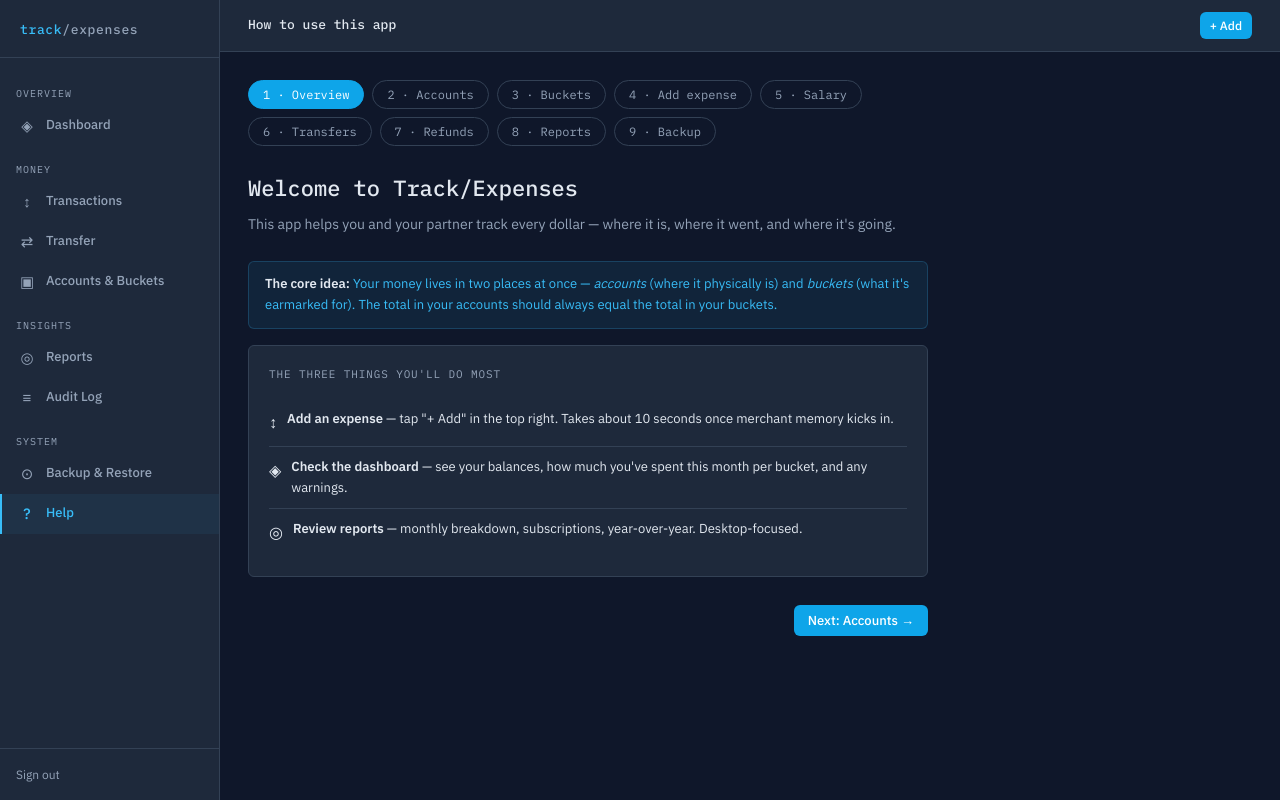
After one commit to pog4333/expense-tracker, a FastAPI app: template app/templates/help/index.html in a window 1280 px wide. The commit adds this page. Run offline with FastAPI, Linux system fonts and the light colour scheme; the template is opened without the code that fills it, so the values that code supplies are empty.

Commit message:
feat: multi-tenant households + help guide

```diff
--- a/app/main.py
+++ b/app/main.py
@@ -1,8 +1,8 @@
 from fastapi import FastAPI, Request
 from fastapi.staticfiles import StaticFiles
 from fastapi.templating import Jinja2Templates
-from app.routers import auth_routes, dashboard, transactions, accounts, reports, backup
-from app.routers import adjustments
+from app.routers import auth_routes, dashboard, transactions, accounts, reports, backup, adjustments
+from app.routers import help
 from app.config import DEBUG
 
 app = FastAPI(title="Expense Tracker", debug=DEBUG)
@@ -16,6 +16,7 @@ app.include_router(accounts.router)
 app.include_router(adjustments.router)
 app.include_router(reports.router)
 app.include_router(backup.router)
+app.include_router(help.router)
 
 @app.exception_handler(404)
 async def not_found(request: Request, exc):
--- a/app/templates/base.html
+++ b/app/templates/base.html
@@ -116,6 +116,7 @@
     <a href="/reports/audit" class="nav-item {% if 'audit' in request.url.path %}active{% endif %}"><span class="icon">≡</span> Audit Log</a>
     <div class="nav-section">System</div>
     <a href="/backup/" class="nav-item {% if '/backup' in request.url.path %}active{% endif %}"><span class="icon">⊙</span> Backup &amp; Restore</a>
+    <a href="/help/" class="nav-item {% if '/help' in request.url.path %}active{% endif %}"><span class="icon">?</span> Help</a>
   </nav>
   <div class="sidebar-footer">
     {% if request.state is defined and request.state.user is defined %}<strong>{{ request.state.user.display_name }}</strong>{% endif %}
--- /dev/null
+++ b/app/templates/help/index.html
@@ -0,0 +1,253 @@
+{% extends "base.html" %}
+{% block title %}Help{% endblock %}
+{% block page_title %}How to use this app{% endblock %}
+{% block topbar_actions %}{% endblock %}
+
+{% block head %}
+<style>
+.step-nav { display:flex; gap:8px; flex-wrap:wrap; margin-bottom:24px; }
+.step-btn { padding:6px 14px; border-radius:20px; font-size:12px; font-family:var(--mono); cursor:pointer; border:1px solid var(--border); background:transparent; color:var(--muted); transition:all .15s; }
+.step-btn.active { background:var(--accent2); border-color:var(--accent2); color:#fff; }
+.step-panel { display:none; }
+.step-panel.active { display:block; }
+.step-header { font-family:var(--mono); font-size:22px; font-weight:500; color:var(--text); margin-bottom:8px; }
+.step-sub { font-size:14px; color:var(--muted); margin-bottom:24px; line-height:1.7; }
+.tip { background:rgba(56,189,248,.08); border:1px solid rgba(56,189,248,.2); border-radius:var(--radius); padding:12px 16px; font-size:13px; color:var(--accent); margin-bottom:16px; }
+.tip strong { color:var(--text); }
+.do-item { display:flex; gap:10px; align-items:flex-start; padding:10px 0; border-bottom:1px solid var(--border); font-size:13px; }
+.do-item:last-child { border-bottom:none; }
+.do-icon { font-size:16px; margin-top:1px; flex-shrink:0; }
+.nav-row { display:flex; justify-content:space-between; margin-top:28px; }
+.screen { background:var(--bg3); border:1px solid var(--border); border-radius:var(--radius); padding:16px; margin-bottom:16px; font-size:13px; }
+.screen-label { font-family:var(--mono); font-size:10px; letter-spacing:.08em; text-transform:uppercase; color:var(--muted); margin-bottom:8px; }
+.kbd { display:inline-block; background:var(--bg3); border:1px solid var(--border); border-radius:4px; padding:1px 6px; font-family:var(--mono); font-size:11px; color:var(--text); }
+</style>
+{% endblock %}
+
+{% block content %}
+<div style="max-width:680px">
+
+  <div class="step-nav" id="step-nav">
+    <button class="step-btn active" onclick="goTo(0)">1 · Overview</button>
+    <button class="step-btn" onclick="goTo(1)">2 · Accounts</button>
+    <button class="step-btn" onclick="goTo(2)">3 · Buckets</button>
+    <button class="step-btn" onclick="goTo(3)">4 · Add expense</button>
+    <button class="step-btn" onclick="goTo(4)">5 · Salary</button>
+    <button class="step-btn" onclick="goTo(5)">6 · Transfers</button>
+    <button class="step-btn" onclick="goTo(6)">7 · Refunds</button>
+    <button class="step-btn" onclick="goTo(7)">8 · Reports</button>
+    <button class="step-btn" onclick="goTo(8)">9 · Backup</button>
+  </div>
+
+  <!-- 1: Overview -->
+  <div class="step-panel active" id="panel-0">
+    <div class="step-header">Welcome to Track/Expenses</div>
+    <div class="step-sub">This app helps you and your partner track every dollar — where it is, where it went, and where it's going.</div>
+
+    <div class="tip"><strong>The core idea:</strong> Your money lives in two places at once — <em>accounts</em> (where it physically is) and <em>buckets</em> (what it's earmarked for). The total in your accounts should always equal the total in your buckets.</div>
+
+    <div class="card mt-16">
+      <div class="card-title">The three things you'll do most</div>
+      <div class="do-item"><span class="do-icon">↕</span><div><strong>Add an expense</strong> — tap "+ Add" in the top right. Takes about 10 seconds once merchant memory kicks in.</div></div>
+      <div class="do-item"><span class="do-icon">◈</span><div><strong>Check the dashboard</strong> — see your balances, how much you've spent this month per bucket, and any warnings.</div></div>
+      <div class="do-item"><span class="do-icon">◎</span><div><strong>Review reports</strong> — monthly breakdown, subscriptions, year-over-year. Desktop-focused.</div></div>
+    </div>
+    <div class="nav-row"><span></span><button class="btn btn-primary" onclick="goTo(1)">Next: Accounts →</button></div>
+  </div>
+
+  <!-- 2: Accounts -->
+  <div class="step-panel" id="panel-1">
+    <div class="step-header">Accounts</div>
+    <div class="step-sub">An account is a real bank account or card. Set each one up with its current balance — exactly what your bank app shows today.</div>
+
+    <div class="screen">
+      <div class="screen-label">Accounts & Buckets page</div>
+      <div class="do-item"><span class="do-icon">+</span><div>Click <strong>+ Account</strong> → enter name, type, and current balance.</div></div>
+      <div class="do-item"><span class="do-icon">$</span><div>The balance you enter is your starting point. Every transaction after this will adjust it automatically.</div></div>
+      <div class="do-item"><span class="do-icon">💳</span><div><strong>Credit cards:</strong> enter your current balance as a negative number if you owe money (e.g. <span class="kbd">-450.00</span>). The card balance drops when you swipe, and resets when you pay the bill.</div></div>
+    </div>
+
+    <div class="tip"><strong>Adjust balance</strong> is there for when things don't add up. It requires a reason and creates an audit trail — use it whenever your balance drifts from reality.</div>
+
+    <div class="nav-row">
+      <button class="btn btn-ghost" onclick="goTo(0)">← Back</button>
+      <button class="btn btn-primary" onclick="goTo(2)">Next: Buckets →</button>
+    </div>
+  </div>
+
+  <!-- 3: Buckets -->
+  <div class="step-panel" id="panel-2">
+    <div class="step-header">Buckets</div>
+    <div class="step-sub">A bucket is a category of intention — not a bank account, but a mental slot for your money. "Essential expenses", "Fun", "Savings" etc.</div>
+
+    <div class="card">
+      <div class="card-title">Key rule</div>
+      <div style="font-size:13px;line-height:1.8">
+        <strong>Sum of all account balances = Sum of all bucket balances</strong><br>
+        <span class="text-muted">The dashboard shows a red warning if this ever breaks. Use "Adjust balance" to fix it.</span>
+      </div>
+    </div>
+
+    <div class="screen mt-16">
+      <div class="screen-label">Setting up buckets</div>
+      <div class="do-item"><span class="do-icon">▣</span><div>Default buckets (Essential, Fun, Savings etc.) are already created. Rename them to fit your life.</div></div>
+      <div class="do-item"><span class="do-icon">%</span><div>Set <strong>Salary allocation rules</strong> — when you enter a salary deposit, the app automatically splits it across your buckets by these percentages. Must add to 100%.</div></div>
+      <div class="do-item"><span class="do-icon">◎</span><div>Add <strong>Savings goals</strong> to track progress toward a target (e.g. "Emergency fund — $10,000").</div></div>
+    </div>
+
+    <div class="nav-row">
+      <button class="btn btn-ghost" onclick="goTo(1)">← Back</button>
+      <button class="btn btn-primary" onclick="goTo(3)">Next: Adding expenses →</button>
+    </div>
+  </div>
+
+  <!-- 4: Add expense -->
+  <div class="step-panel" id="panel-3">
+    <div class="step-header">Adding an expense</div>
+    <div class="step-sub">Tap "+ Add" from anywhere. The form remembers merchants you've used before and fills in the details automatically.</div>
+
+    <div class="screen">
+      <div class="screen-label">Add expense form</div>
+      <div class="do-item"><span class="do-icon">1</span><div><strong>Start typing the merchant name</strong> — suggestions appear after 2 characters. Tap one to auto-fill category, account, and bucket.</div></div>
+      <div class="do-item"><span class="do-icon">2</span><div><strong>Enter the amount</strong> — always positive. The app knows it's an expense.</div></div>
+      <div class="do-item"><span class="do-icon">3</span><div><strong>Check the date</strong> — defaults to today. Change it for backdated entries.</div></div>
+      <div class="do-item"><span class="do-icon">4</span><div><strong>Confirm account, bucket, category</strong> — auto-filled from merchant memory, but you can change any of them.</div></div>
+      <div class="do-item"><span class="do-icon">5</span><div><strong>Save</strong> — the account and bucket balances update instantly.</div></div>
+    </div>
+
+    <div class="tip"><strong>Split transactions:</strong> After saving, open the transaction and tap "Split" to divide it across multiple buckets or categories. The amounts must add up exactly to the original.</div>
+
+    <div class="nav-row">
+      <button class="btn btn-ghost" onclick="goTo(2)">← Back</button>
+      <button class="btn btn-primary" onclick="goTo(4)">Next: Salary →</button>
+    </div>
+  </div>
+
+  <!-- 5: Salary -->
+  <div class="step-panel" id="panel-4">
+    <div class="step-header">Adding a salary</div>
+    <div class="step-sub">Salary is special — it doesn't just credit your account, it also distributes the money across your buckets automatically.</div>
+
+    <div class="screen">
+      <div class="screen-label">How to enter salary</div>
+      <div class="do-item"><span class="do-icon">1</span><div>Tap <strong>+ Add</strong> as usual.</div></div>
+      <div class="do-item"><span class="do-icon">2</span><div>Enter merchant name (e.g. "Employer"), amount, and the account it was deposited into.</div></div>
+      <div class="do-item"><span class="do-icon">3</span><div>Check the <strong>"This is a salary deposit"</strong> checkbox at the bottom.</div></div>
+      <div class="do-item"><span class="do-icon">4</span><div>Save — the account balance goes up by the full amount, and each bucket gets its allocated percentage automatically.</div></div>
+    </div>
+
+    <div class="tip"><strong>Example:</strong> $5,000 salary with 40% Essential, 20% Short Term Savings, 20% Long Term, 15% Fun, 5% Charity → Essential gets $2,000, Short Term gets $1,000, and so on.</div>
+
+    <div class="nav-row">
+      <button class="btn btn-ghost" onclick="goTo(3)">← Back</button>
+      <button class="btn btn-primary" onclick="goTo(5)">Next: Transfers →</button>
+    </div>
+  </div>
+
+  <!-- 6: Transfers -->
+  <div class="step-panel" id="panel-5">
+    <div class="step-header">Transfers</div>
+    <div class="step-sub">Use Transfer to move money between accounts or between buckets — without it counting as income or expense.</div>
+
+    <div class="card">
+      <div class="card-title">Three types of transfer</div>
+      <div class="do-item"><span class="do-icon">⇄</span><div><strong>Between accounts</strong> — moving money from savings to checking, for example.</div></div>
+      <div class="do-item"><span class="do-icon">💳</span><div><strong>Pay credit card bill</strong> — this is how you pay off your card. Money leaves your bank account and zeroes out the card balance.</div></div>
+      <div class="do-item"><span class="do-icon">▣</span><div><strong>Between buckets</strong> — reallocating money without moving it physically. E.g. moving $200 from Fun to Short Term Savings.</div></div>
+    </div>
+
+    <div class="tip"><strong>Credit card rule:</strong> When you swipe your card, the expense debits your bucket immediately. When you pay the bill, use a credit card transfer — this moves the money from your bank account to the card. Never enter a card payment as an expense.</div>
+
+    <div class="nav-row">
+      <button class="btn btn-ghost" onclick="goTo(4)">← Back</button>
+      <button class="btn btn-primary" onclick="goTo(6)">Next: Refunds →</button>
+    </div>
+  </div>
+
+  <!-- 7: Refunds -->
+  <div class="step-panel" id="panel-6">
+    <div class="step-header">Refunds</div>
+    <div class="step-sub">When you return something or request a refund, the app tracks it in two stages — requested and confirmed.</div>
+
+    <div class="screen">
+      <div class="screen-label">How refunds work</div>
+      <div class="do-item"><span class="do-icon">1</span><div>Find the original expense in Transactions.</div></div>
+      <div class="do-item"><span class="do-icon">2</span><div>Tap <strong>Refund</strong> → <strong>Mark pending</strong> — this flags it as awaiting a refund. The money hasn't come back yet.</div></div>
+      <div class="do-item"><span class="do-icon">3</span><div>When the money actually arrives in your account, tap <strong>Confirm</strong> — enter the date and amount received.</div></div>
+      <div class="do-item"><span class="do-icon">4</span><div>The app creates an income transaction that credits both the account and the original bucket the money came from.</div></div>
+    </div>
+
+    <div class="tip"><strong>Pending refunds</strong> appear as a warning banner on the dashboard so you never forget to follow up.</div>
+
+    <div class="nav-row">
+      <button class="btn btn-ghost" onclick="goTo(5)">← Back</button>
+      <button class="btn btn-primary" onclick="goTo(7)">Next: Reports →</button>
+    </div>
+  </div>
+
+  <!-- 8: Reports -->
+  <div class="step-panel" id="panel-7">
+    <div class="step-header">Reports</div>
+    <div class="step-sub">Reports are best on desktop. They give you a full picture of your spending patterns over time.</div>
+
+    <div class="card">
+      <div class="card-title">What's in reports</div>
+      <div class="do-item"><span class="do-icon">◎</span><div><strong>Monthly breakdown</strong> — spending by category, every month.</div></div>
+      <div class="do-item"><span class="do-icon">↻</span><div><strong>Subscriptions detected</strong> — the app automatically spots recurring charges with a consistent amount.</div></div>
+      <div class="do-item"><span class="do-icon">→</span><div><strong>Forecast</strong> — estimated next month's spending based on your last 6 months of history.</div></div>
+      <div class="do-item"><span class="do-icon">↑</span><div><strong>Year-over-year</strong> — compare this month to the same month last year.</div></div>
+      <div class="do-item"><span class="do-icon">↓</span><div><strong>Export CSV</strong> — downloads a zip with all your data. Use this for your weekly backup.</div></div>
+      <div class="do-item"><span class="do-icon">≡</span><div><strong>Audit log</strong> — every insert, edit, and delete, with timestamps. Hidden from normal use.</div></div>
+    </div>
+
+    <div class="nav-row">
+      <button class="btn btn-ghost" onclick="goTo(6)">← Back</button>
+      <button class="btn btn-primary" onclick="goTo(8)">Next: Backup →</button>
+    </div>
+  </div>
+
+  <!-- 9: Backup -->
+  <div class="step-panel" id="panel-8">
+    <div class="step-header">Backup & Restore</div>
+    <div class="step-sub">Your data lives in Supabase which takes its own daily backups. But you can also download your own copy anytime.</div>
+
+    <div class="screen">
+      <div class="screen-label">Backup</div>
+      <div class="do-item"><span class="do-icon">↓</span><div>Go to <strong>Backup & Restore</strong> → <strong>Download backup</strong> → saves a .zip with all your transactions, accounts, and buckets as CSV files.</div></div>
+      <div class="do-item"><span class="do-icon">📧</span><div>A weekly backup is emailed to you automatically once email is configured.</div></div>
+    </div>
+
+    <div class="screen">
+      <div class="screen-label">Restore</div>
+      <div class="do-item"><span class="do-icon">↑</span><div>Upload a .zip previously downloaded from this app.</div></div>
+      <div class="do-item"><span class="do-icon">⚠</span><div><strong>All-or-nothing</strong> — if any row in the file fails, nothing is imported. You'll see a clear error message explaining what went wrong.</div></div>
+      <div class="do-item"><span class="do-icon">≡</span><div>Every restore attempt is logged in the import history table, whether it succeeded or failed.</div></div>
+    </div>
+
+    <div class="tip"><strong>You're all set.</strong> Start by adding your accounts with real balances, set your bucket allocations, then enter your first transaction.</div>
+
+    <div class="nav-row">
+      <button class="btn btn-ghost" onclick="goTo(7)">← Back</button>
+      <a href="/" class="btn btn-primary">Go to dashboard →</a>
+    </div>
+  </div>
+
+</div>
+{% endblock %}
+
+{% block scripts %}
+<script>
+const panels = document.querySelectorAll('.step-panel');
+const btns   = document.querySelectorAll('.step-btn');
+let current  = 0;
+
+function goTo(i) {
+  panels[current].classList.remove('active');
+  btns[current].classList.remove('active');
+  current = i;
+  panels[current].classList.add('active');
+  btns[current].classList.add('active');
+  window.scrollTo({ top: 0, behavior: 'smooth' });
+}
+</script>
+{% endblock %}
```
Also changed, not shown: app/auth.py (+14 -6 lines), app/routers/accounts.py (+60 -38 lines), app/routers/adjustments.py (+15 -38 lines), app/routers/backup.py (+20 -37 lines), app/routers/dashboard.py (+9 -7 lines), app/routers/help.py (added, +16 -0 lines), app/routers/reports.py (+15 -20 lines), app/routers/transactions.py (+78 -36 lines).
